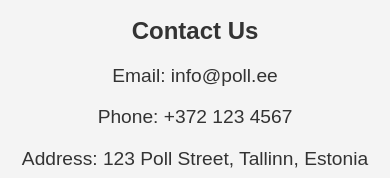
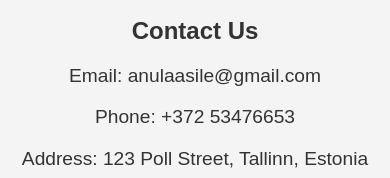
Before and after one commit to laaspoll/laaspoll.github.io, a plain HTML site: page index.html in a window 390 px wide. Shown: the part 155-333 px from the top of the page. Drawn offline with Linux system fonts and the light colour scheme.

Commit message:
Update contact email and phone number

```diff
--- a/index.html
+++ b/index.html
@@ -25,8 +25,8 @@
     <p>We are a dedicated team providing innovative solutions.</p>
     <div class="contact-info">
         <h2>Contact Us</h2>
-        <p>Email: info@poll.ee</p>
-        <p>Phone: +372 123 4567</p>
+        <p>Email: anulaasile@gmail.com</p>
+        <p>Phone: +372 53476653</p>
         <p>Address: 123 Poll Street, Tallinn, Estonia</p>
     </div>
 </body>
```
